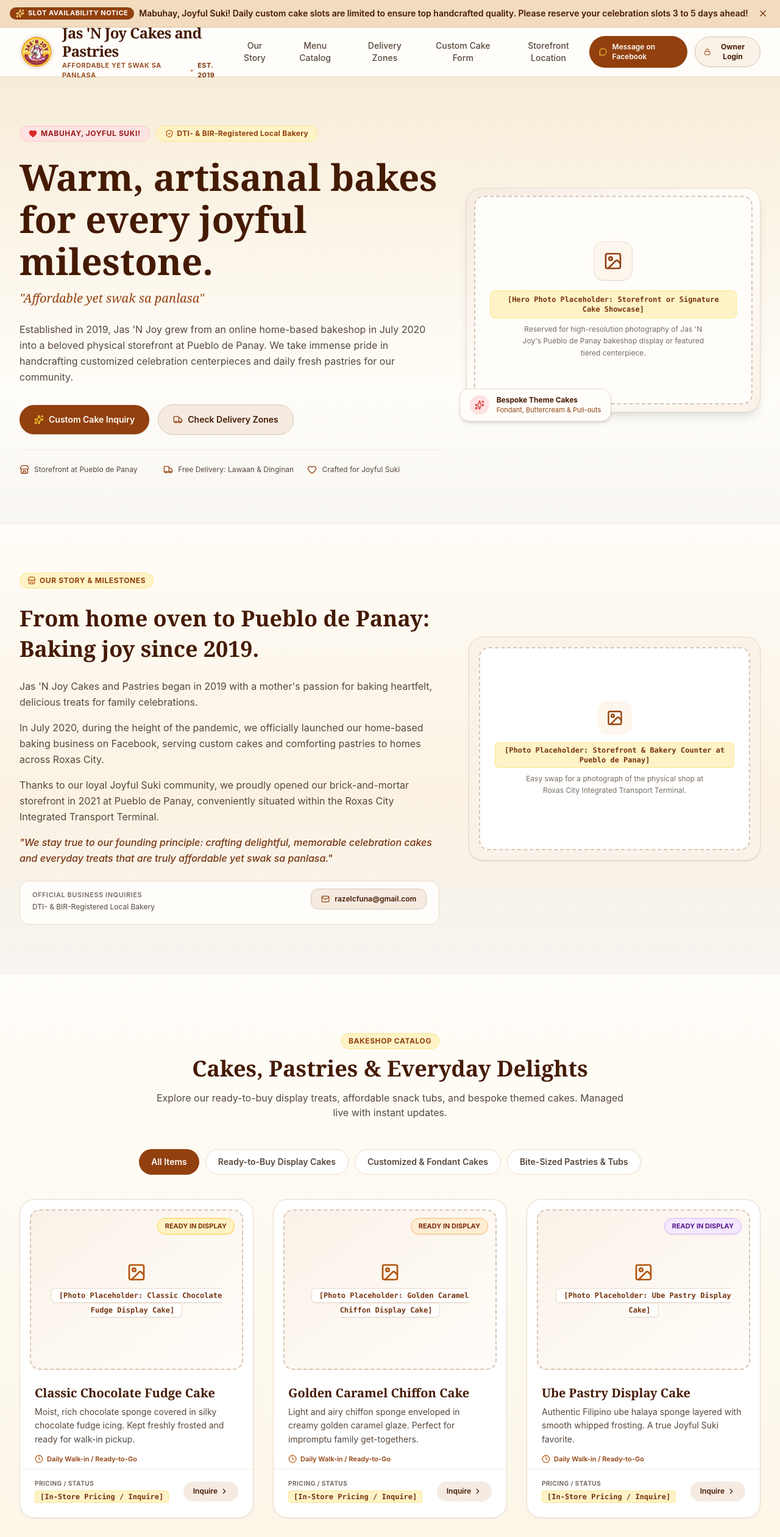
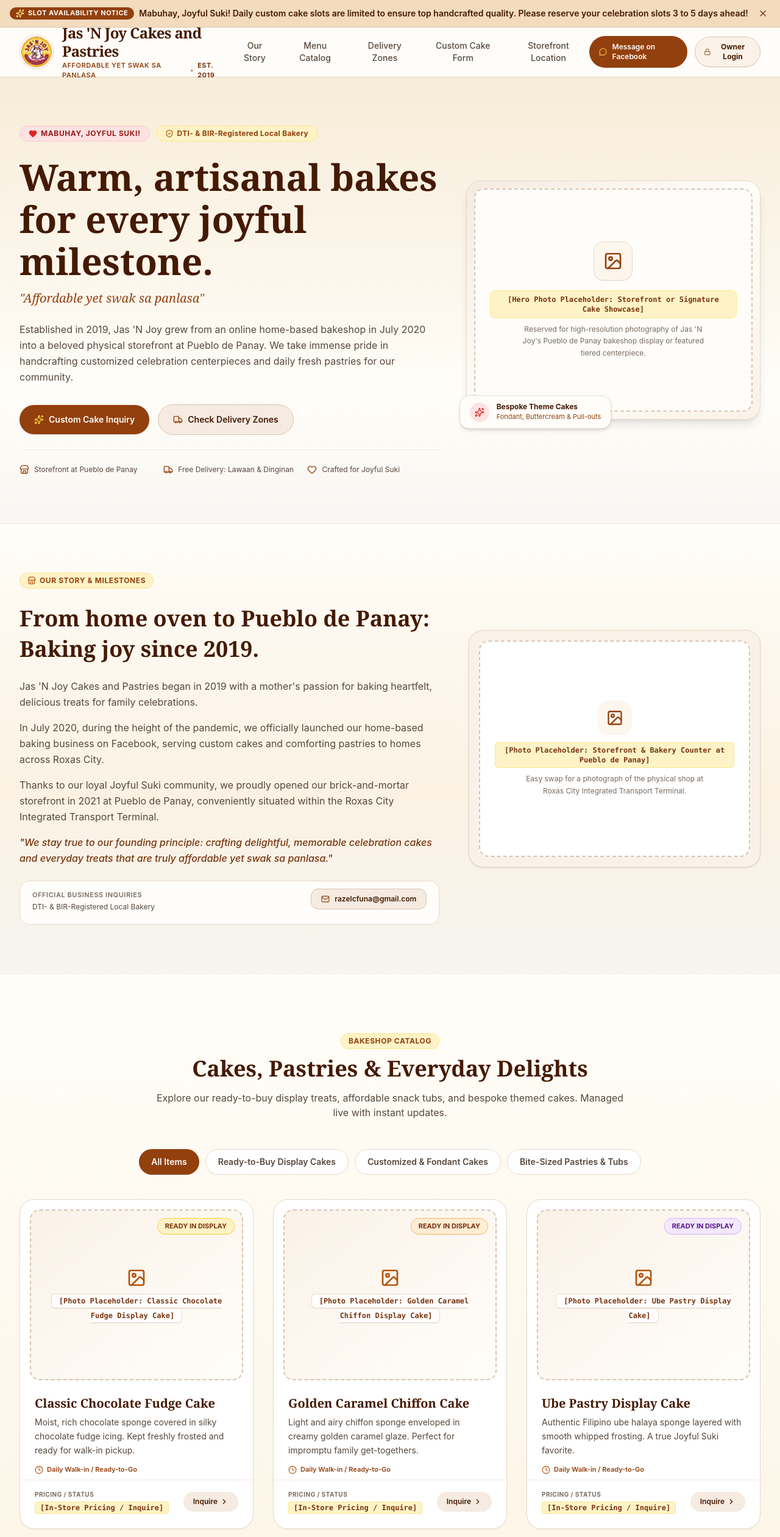
Before and after one commit to vincee921712/Jas-N-Joy, a React (Vite) app: page / in a window 1280 px wide. Shown: the top 2520 px of the page at 61% size. Built offline with nearby package versions, Linux system fonts and the light colour scheme; a web font is replaced by a local one.

Commit message:
style: increase photo display frame heights across storefront and portal

```diff
--- a/src/App.jsx
+++ b/src/App.jsx
@@ -503,7 +503,7 @@ export default function App() {
             {/* Right Hero Image / Signature Cake Showcase Frame */}
             <div className="lg:col-span-5">
               <div className="relative rounded-3xl p-3 bg-gradient-to-br from-[#F5EBE1] via-[#FFFDF9] to-[#FAF2E8] border border-[#E9D9C9] shadow-lg">
-                <div className="w-full aspect-4/3 rounded-2xl bg-[#FFFDF9] border-2 border-dashed border-[#D9C4B2] flex flex-col items-center justify-center p-6 text-center group overflow-hidden">
+                <div className="w-full aspect-[5/4] rounded-2xl bg-[#FFFDF9] border-2 border-dashed border-[#D9C4B2] flex flex-col items-center justify-center p-6 text-center group overflow-hidden">
                   {heroShowcase?.imageUrl ? (
                     <img
                       src={heroShowcase.imageUrl}
@@ -589,7 +589,7 @@ export default function App() {
             {/* Storefront / Baker Photo Placeholder Frame */}
             <div className="lg:col-span-5">
               <div className="p-4 rounded-3xl bg-[#FAF2E8] border border-[#E9D9C9] shadow-sm">
-                <div className="aspect-4/3 w-full rounded-2xl bg-white border-2 border-dashed border-[#D9C4B2] flex flex-col items-center justify-center p-6 text-center">
+                <div className="aspect-[5/4] w-full rounded-2xl bg-white border-2 border-dashed border-[#D9C4B2] flex flex-col items-center justify-center p-6 text-center">
                   <div className="w-14 h-14 rounded-2xl bg-[#FDF6ED] flex items-center justify-center text-[#92400E] mb-3">
                     <ImageIcon className="w-7 h-7" />
                   </div>
@@ -653,7 +653,7 @@ export default function App() {
                 {/* Product Photo Placeholder Frame or Live Image */}
                 <div>
                   <div className="p-4 pb-0">
-                    <div className="relative aspect-4/3 w-full rounded-2xl bg-gradient-to-br from-[#FAF2E8] to-[#FFFDF9] border-2 border-dashed border-[#D9C4B2] flex flex-col items-center justify-center p-4 text-center overflow-hidden transition-all duration-300 group-hover:border-amber-400/80">
+                    <div className="relative aspect-[5/4] w-full rounded-2xl bg-gradient-to-br from-[#FAF2E8] to-[#FFFDF9] border-2 border-dashed border-[#D9C4B2] flex flex-col items-center justify-center p-4 text-center overflow-hidden transition-all duration-300 group-hover:border-amber-400/80">
                       {product.imageUrl ? (
                         <img
                           src={product.imageUrl}
@@ -1178,7 +1178,7 @@ export default function App() {
             {/* Map & Storefront Photo Placeholder Frame */}
             <div className="lg:col-span-6 space-y-4">
               <div className="bg-white rounded-3xl border border-[#E9D9C9] p-4 shadow-xs">
-                <div className="aspect-16/10 w-full rounded-2xl bg-[#FFFDF9] border-2 border-dashed border-[#D9C4B2] flex flex-col items-center justify-center p-6 text-center">
+                <div className="aspect-[16/11] w-full rounded-2xl bg-[#FFFDF9] border-2 border-dashed border-[#D9C4B2] flex flex-col items-center justify-center p-6 text-center">
                   <div className="w-14 h-14 rounded-2xl bg-[#FAF2E8] flex items-center justify-center text-[#92400E] mb-3">
                     <Compass className="w-7 h-7" />
                   </div>
--- a/src/components/OwnerPortal.jsx
+++ b/src/components/OwnerPortal.jsx
@@ -484,7 +484,7 @@ export default function OwnerPortal({
                 >
                   <div>
                     {/* Image / Placeholder Area */}
-                    <div className="relative aspect-16/10 w-full bg-[#FAF2E8] border-b border-[#E9D9C9] overflow-hidden flex items-center justify-center p-3">
+                    <div className="relative aspect-[16/11] w-full bg-[#FAF2E8] border-b border-[#E9D9C9] overflow-hidden flex items-center justify-center p-3">
                       {prod.imageUrl ? (
                         <img
                           src={prod.imageUrl}
@@ -833,7 +833,7 @@ export default function OwnerPortal({
                     Hero Showcase Preview:
                   </span>
                   <div className="max-w-sm mx-auto rounded-3xl p-3 bg-gradient-to-br from-[#F5EBE1] via-[#FFFDF9] to-[#FAF2E8] border border-[#E9D9C9] shadow-sm relative">
-                    <div className="w-full aspect-4/3 rounded-2xl bg-[#FFFDF9] border-2 border-dashed border-[#D9C4B2] flex flex-col items-center justify-center p-4 text-center overflow-hidden">
+                    <div className="w-full aspect-[5/4] rounded-2xl bg-[#FFFDF9] border-2 border-dashed border-[#D9C4B2] flex flex-col items-center justify-center p-4 text-center overflow-hidden">
                       {showcaseForm.imageUrl ? (
                         <img
                           src={showcaseForm.imageUrl}
```
